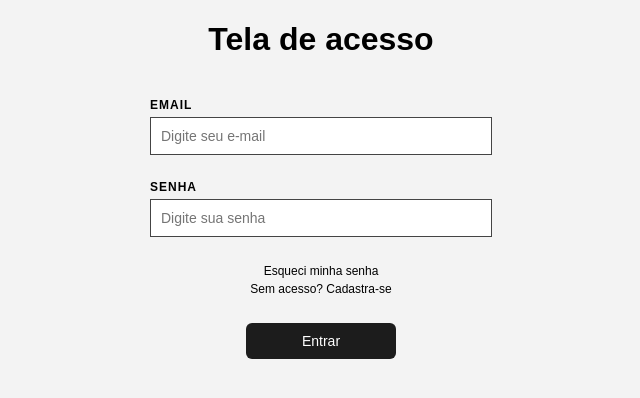
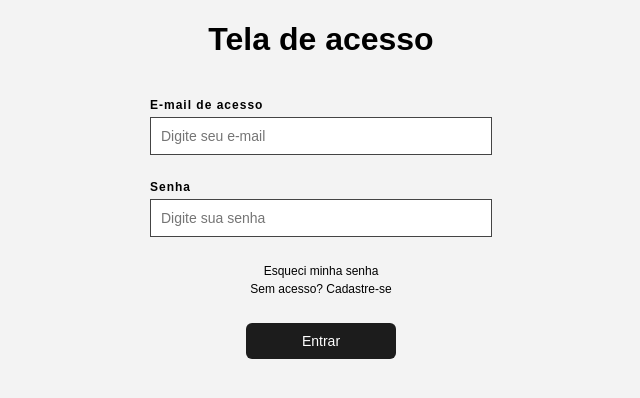
Before and after one commit to gabrielfeddie/admxp, an Angular app: page /login in a window 1280 px wide. Shown: the top 398 px of the page, without its empty margins (319-959 px from the left). Built offline with nearby package versions, Linux system fonts and the light colour scheme.

Commit message:
main/:Otimização do html e css do componente login

```diff
--- a/src/app/login/login.css
+++ b/src/app/login/login.css
@@ -1,8 +1,3 @@
-a {
-    text-decoration: none;
-    color:#fff;
-}
-
 .container {
     display: flex;
     justify-content: center;
@@ -11,20 +6,6 @@ a {
 
 .box {
     text-align: center;
-}
-
-.lateral-1 {
-    width: 50px;
-    height: 50px;
-    background-color: purple;
-
-}
-
-.lateral-2 {
-    width: 50px;
-    height: 50px;
-    background-color: black;
-
 }
 
 h1 {
@@ -72,3 +53,8 @@ button {
     border-radius: 6px;
     font-size: 14px;
 }
+
+button:hover{
+    background: #444;
+    transform: scale(1.05);
+}
--- a/src/app/login/login.html
+++ b/src/app/login/login.html
@@ -4,22 +4,21 @@
 
         <h1>Tela de acesso</h1>
 
-              <label for="email">EMAIL</label>
+        <label for="email">E-mail de acesso</label>
         <input type="email" id="email" placeholder="Digite seu e-mail">
 
-              <label for="senha">SENHA</label>
+        <label for="senha">Senha</label>
         <input type="password" id="senha" placeholder="Digite sua senha">
 
         <div class="links">
             <a href="#">Esqueci minha senha</a><br>
-                  <a href="#">Sem acesso? Cadastra-se</a>
+            <a href="#">Sem acesso? Cadastre-se</a>
         </div>
 
         <button routerLink="/home">Entrar</button>
 
     </div>
 
-
 </div>
 
 <router-outlet></router-outlet>
```
Lines whose indentation alone changed are shown as unchanged.
